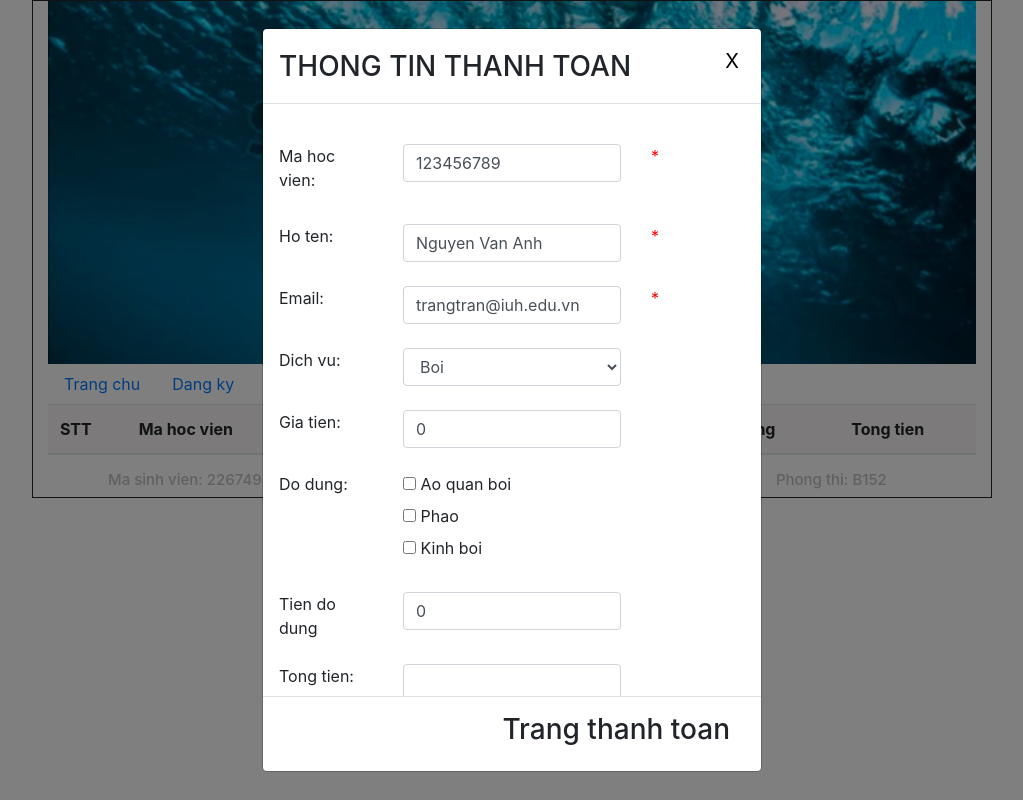
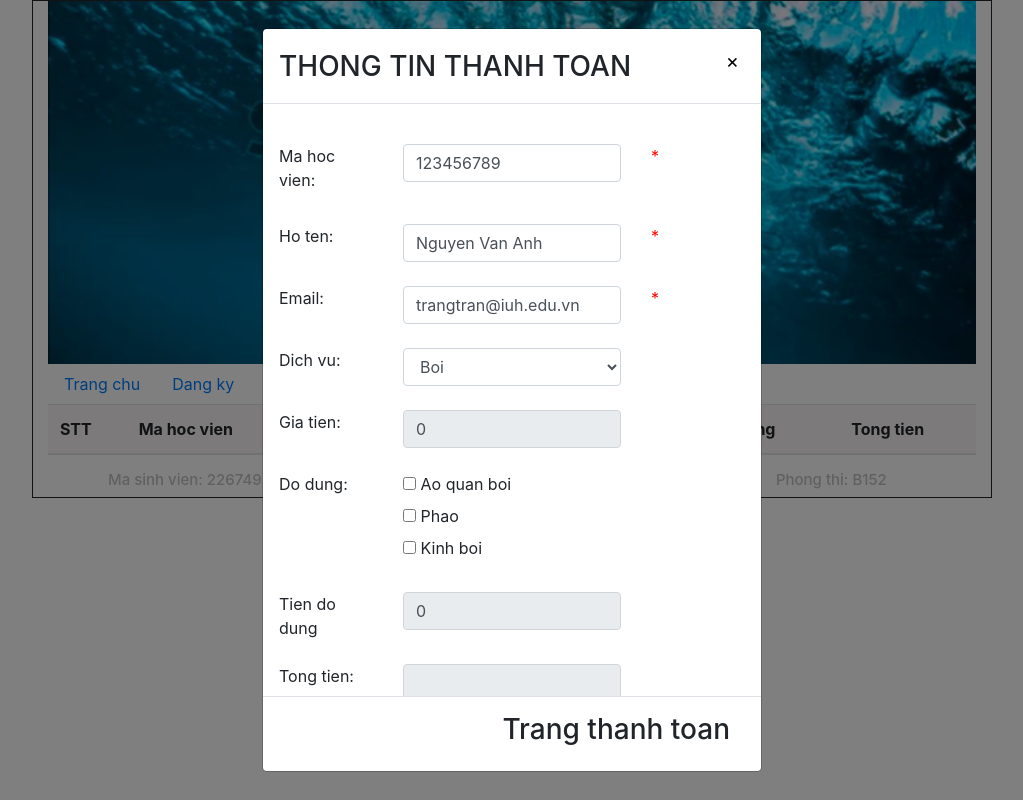
Before and after one commit to ngohaonam90/hk1-2024-2025-htcnw, a plain HTML site: page Tuan8_ngohaonamyt/html/index.html in a window 1280 px wide. Both pictures are taken after a click on the link "Dang ky". Shown: the whole page, without its empty margins (128-1151 px from the left). Drawn offline with Linux system fonts and the light colour scheme.

Commit message:
Update index.html

```diff
--- a/Tuan8_ngohaonamyt/html/index.html
+++ b/Tuan8_ngohaonamyt/html/index.html
@@ -34,13 +34,11 @@
                 <h3 class="modal-title" id="modalTitleId">
                     THONG TIN THANH TOAN
                 </h3>
-                <button
+                 <button
                     type="button"
                     class="btn-close"
 
-                    data-bs-dismiss="modal"
-                    aria-label="Close"
-                >X</button>
+                    data-dismiss="modal">&times;</button>
             </div>
             <div class="modal-body">
                 <div class="row mt-4">
@@ -98,7 +96,7 @@
 
                     </div>
                     <div class="col-6">
-                        <input id="gia" type="text" class="form-control">
+                        <input id="gia" type="text" class="form-control" disabled>
                     </div>
 
                 </div>
@@ -132,7 +130,7 @@
 
                     </div>
                     <div class="col-6">
-                        <input type="text" class="form-control" id="tiendung">
+                        <input type="text" class="form-control" id="tiendung" disabled>
                     </div>
 
                 </div>
@@ -143,7 +141,7 @@
 
                     </div>
                     <div class="col-6">
-                        <input type="text" class="form-control" id="tong">
+                        <input type="text" class="form-control" id="tong" disabled>
                     </div>
 
                 </div>
@@ -157,7 +155,7 @@
                     <button
                         type="button"
                         class="btn btn-danger w-100"
-                        data-bs-dismiss="modal"
+                        data-dismiss="modal"
                     >
                         Huy
                     </button>
```
